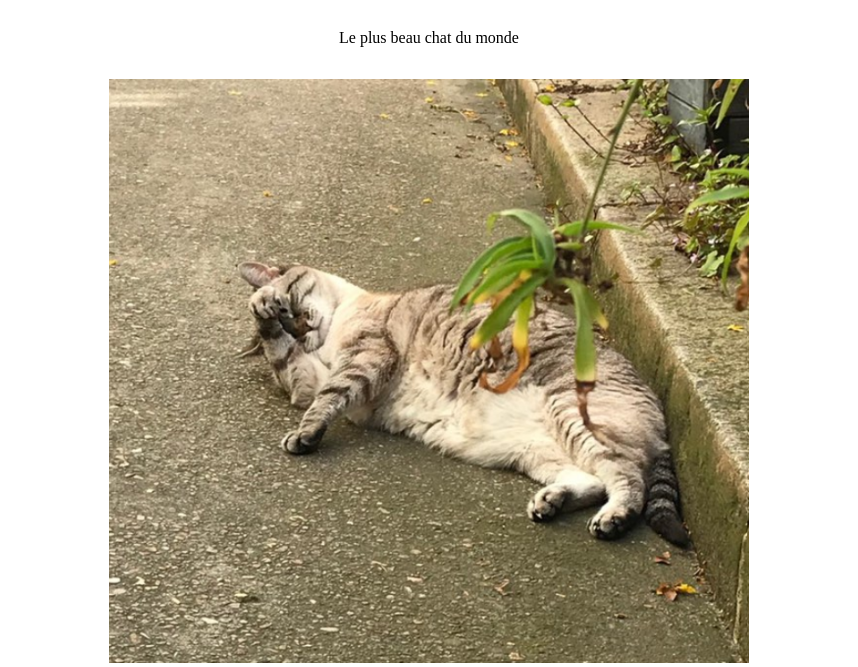
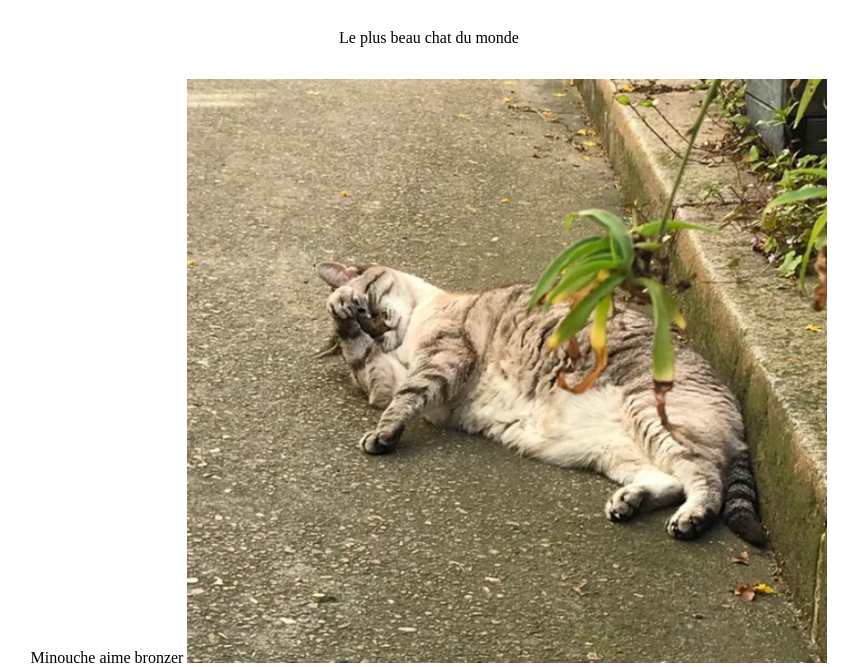
Before and after one commit to PaulHectorJenna/PaulHectorJenna.github.io, a plain HTML site: page index.html in a window 1280 px wide. Shown: the part 189-856 px from the top of the page, without its empty margins (211-1069 px from the left). Drawn offline with Linux system fonts and the light colour scheme.

Commit message:
Update index.html

```diff
--- a/index.html
+++ b/index.html
@@ -10,6 +10,7 @@
           <body>
               <h1>Minouche</h1>
               <p>Le plus beau chat du monde</p>
-             <img src="minouche_pattes.png" alt="Profile pic">
+                  <n>Minouche aime bronzer</n>
+                  <img src="minouche_pattes.png" alt="Profile pic">
      </body>
 </html>
```
